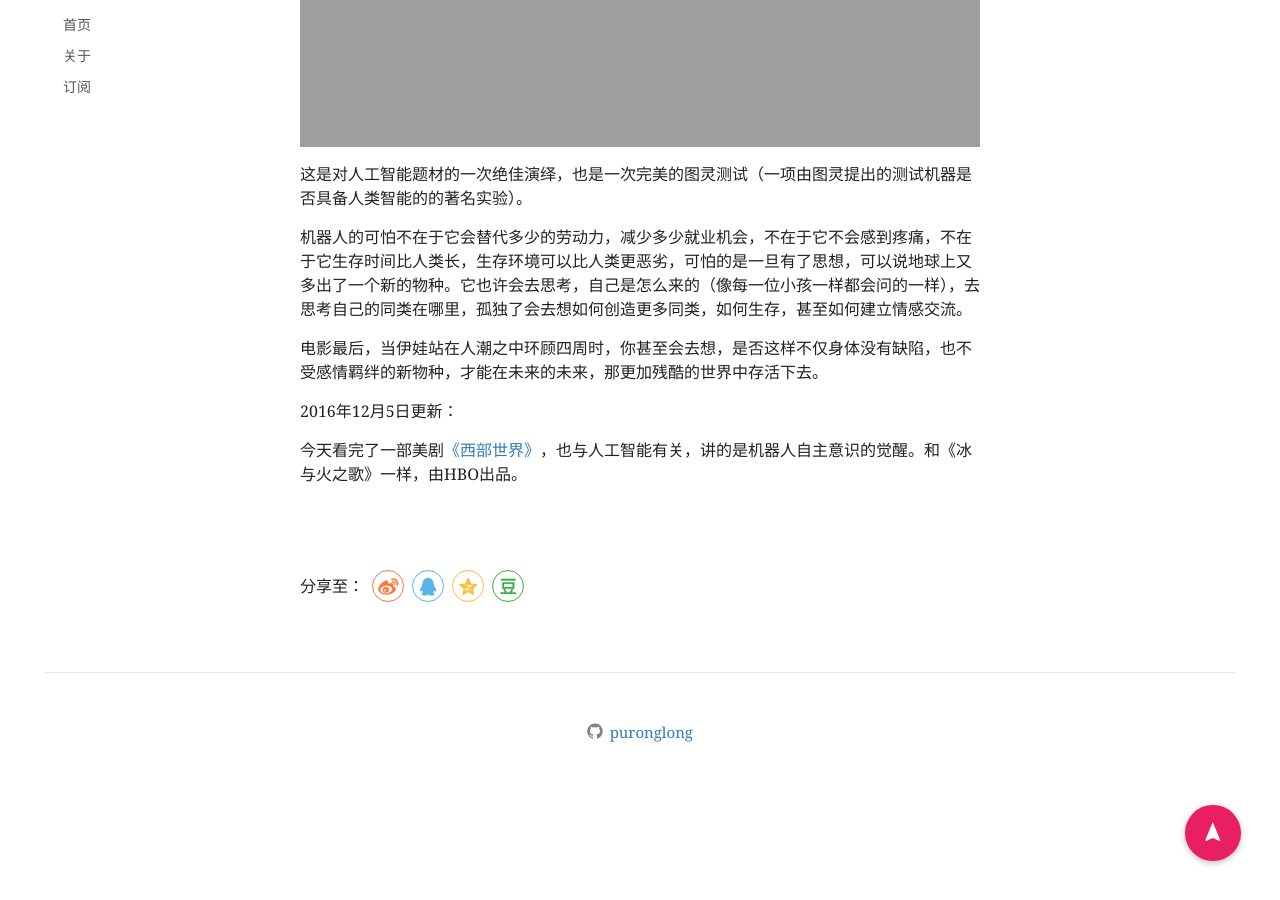
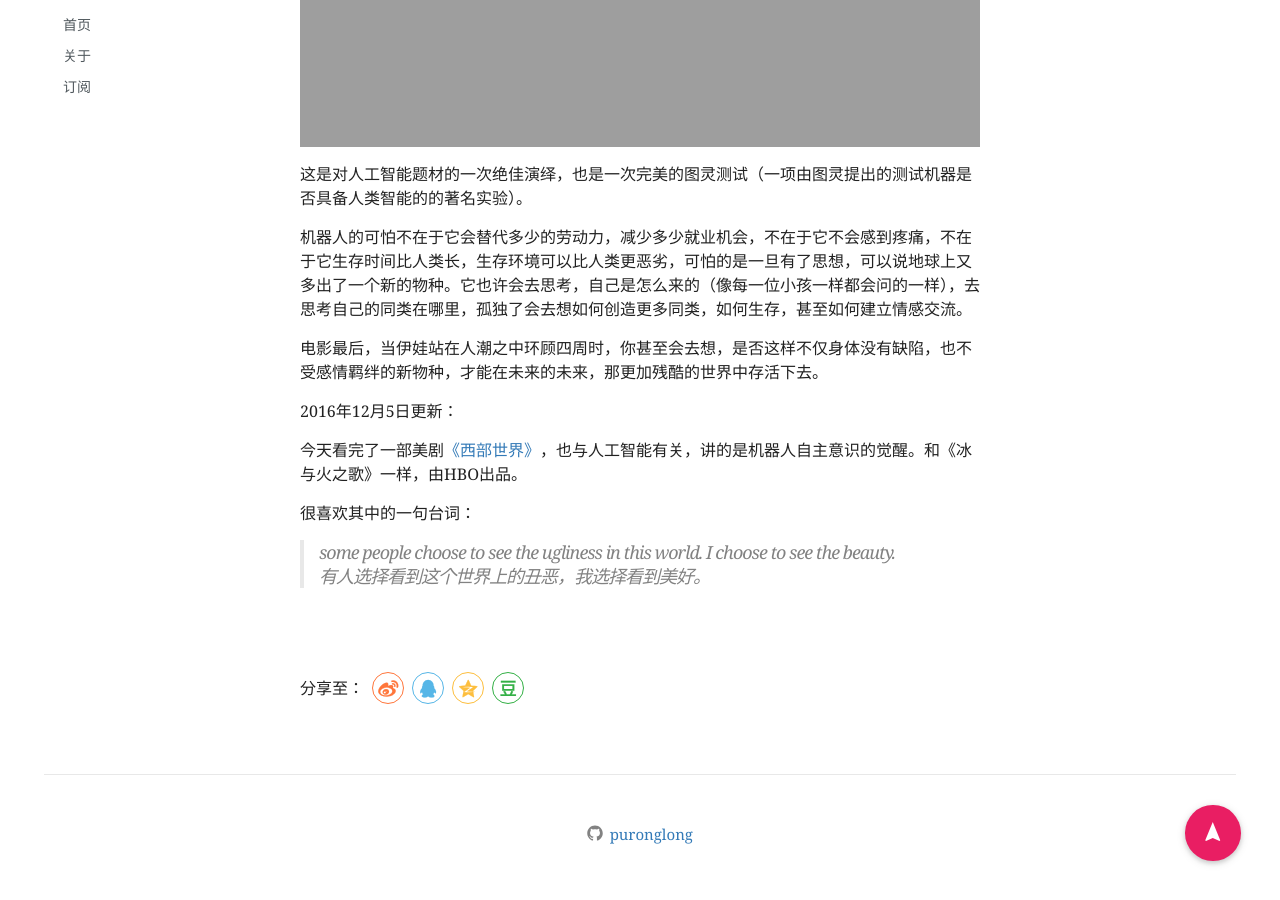
Before and after one commit to PuRonglong/blog, a Jekyll site: the page built from _posts/2016-3-9-人机大战.md, in a window 1280 px wide and 900 px high, scrolled down 1924 px. Built offline with Jekyll 4.4.1, drawn with Linux system fonts in a browser that asks for light colours; nearby versions of some CDN libraries; comment, search, counter and statistics services are not loaded.

Commit message:
no message

```diff
--- a/_posts/2016-3-9-人机大战.md
+++ b/_posts/2016-3-9-人机大战.md
@@ -48,3 +48,8 @@ share: true
 2016年12月5日更新：
 
 今天看完了一部美剧[《西部世界》](https://mp.weixin.qq.com/s?__biz=MzA5ODEzMjY1NQ==&mid=2247483689&idx=1&sn=cedf0829fa488f7cc516d535250e2a05&chksm=909776e9a7e0ffffe708f59f7caa5a2126877e1fee244c355176e2b179e0ed97cbd67c1dcfae&mpshare=1&scene=1&srcid=1218r7HV5WOSvQ0meU9UkJtW&key=c81d77271180a0e677c5b089fb01724fffdf3b231a6d9e7592d80f240ce17b0f3ae3cdbbb9d89a136bcf9cc9a69808d693ba3529416fa0aa370f36e5c4be8fb26a7a1752cd7aa0ea8218612ff8dc630d&ascene=0&uin=MjMyNDE3ODE4Mg%3D%3D&devicetype=iMac+MacBookPro12%2C1+OSX+OSX+10.12.1+build(16B2555)&version=12010110&nettype=WIFI&fontScale=100&pass_ticket=1uX0iIBK2pgv0lZXPnbXiNp0Ffk%2FbFb%2FY32Yacwmx80ZlWJKlqPTI6XhilxeG3pX)，也与人工智能有关，讲的是机器人自主意识的觉醒。和《冰与火之歌》一样，由HBO出品。
+
+很喜欢其中的一句台词：
+
+> some people choose to see the ugliness in this world. I choose to see the beauty. <br  />
+> 有人选择看到这个世界上的丑恶，我选择看到美好。
```
Also changed, not shown: _posts/2016-12-2-你的名字.md (+9 -3 lines), about.md (+2 -0 lines).
